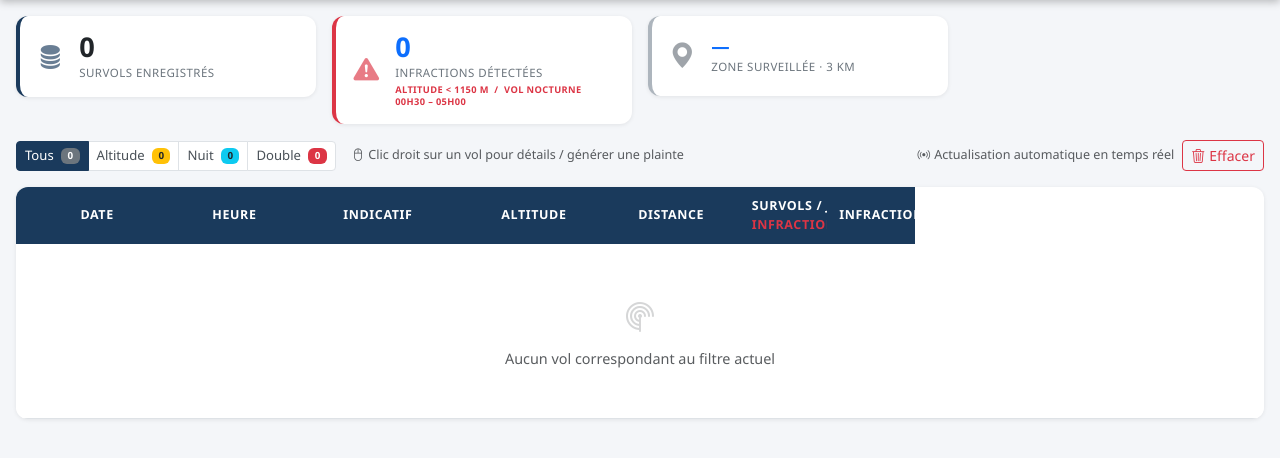
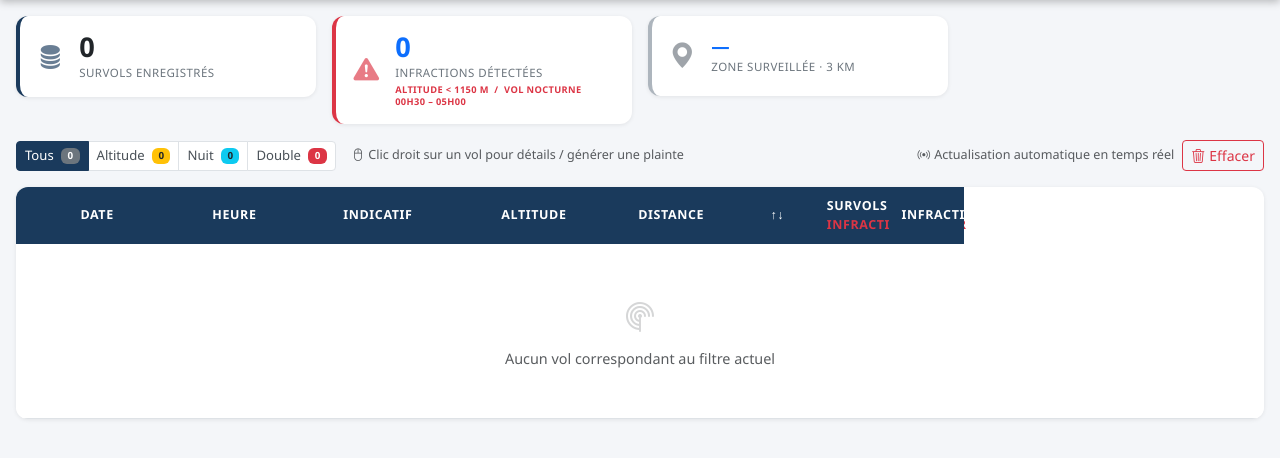
Before and after one commit to dcoldefy/RaspSurvAlerte, a Flask app: page / in a window 1280 px wide. Shown: the part 56-514 px from the top of the page. Run offline with Flask 3, Linux system fonts and the light colour scheme; the visitor is signed in with stand-in values (Sample User, id 1); data that the repository does not hold is empty; some libraries are stand-ins or nearby versions.

Commit message:
feat: colonne taux vertical ↑↓ [TEST] + cache-busting app.js
Co-Authored-By: Claude Sonnet 4.6 <noreply@anthropic.com>

```diff
--- a/scanner.py
+++ b/scanner.py
@@ -101,17 +101,18 @@ class Scanner:
         states = []
         for s in raw:
             states.append({
-                "icao":      (s[0] or "").strip(),
-                "indicatif": (s[1] or "").strip() or "-",
-                "pays":      s[2] or "-",
-                "lat":       s[6],
-                "lon":       s[5],
-                "alt_m":     int(s[7])       if s[7] is not None else None,
-                "alt_geo":   int(s[13])      if s[13] is not None else None,
-                "vitesse":   int(s[9] * 3.6) if s[9] is not None else None,
-                "cap":       int(s[10])      if s[10] is not None else None,
-                "au_sol":    1 if s[8] else 0,
-                "categorie": s[16] if len(s) > 16 else None,
+                "icao":        (s[0] or "").strip(),
+                "indicatif":   (s[1] or "").strip() or "-",
+                "pays":        s[2] or "-",
+                "lat":         s[6],
+                "lon":         s[5],
+                "alt_m":       int(s[7])       if s[7] is not None else None,
+                "alt_geo":     int(s[13])      if s[13] is not None else None,
+                "vitesse":     int(s[9] * 3.6) if s[9] is not None else None,
+                "cap":         int(s[10])      if s[10] is not None else None,
+                "au_sol":      1 if s[8] else 0,
+                "categorie":   s[16] if len(s) > 16 else None,
+                "taux_montee": int(s[11] * 196.85) if s[11] is not None else None,  # [TEST] m/s → fpm
             })
         return states, credits_remaining
 
@@ -131,18 +132,21 @@ class Scanner:
             # FR24 : altitude en pieds, vitesse en nœuds
             alt_m   = int(f.altitude * 0.3048) if f.altitude else None
             vitesse = int(f.ground_speed * 1.852) if f.ground_speed else None
+            # [TEST] vertical_speed en fpm (int) ou N/A si indisponible
+            taux = f.vertical_speed if isinstance(f.vertical_speed, (int, float)) else None
             states.append({
-                "icao":      icao,
-                "indicatif": (f.callsign or "").strip() or "-",
-                "pays":      "-",
-                "lat":       f.latitude,
-                "lon":       f.longitude,
-                "alt_m":     alt_m,
-                "alt_geo":   alt_m,
-                "vitesse":   vitesse,
-                "cap":       int(f.heading) if f.heading else None,
-                "au_sol":    1 if f.on_ground else 0,
-                "categorie": None,
+                "icao":        icao,
+                "indicatif":   (f.callsign or "").strip() or "-",
+                "pays":        "-",
+                "lat":         f.latitude,
+                "lon":         f.longitude,
+                "alt_m":       alt_m,
+                "alt_geo":     alt_m,
+                "vitesse":     vitesse,
+                "cap":         int(f.heading) if f.heading else None,
+                "au_sol":      1 if f.on_ground else 0,
+                "categorie":   None,
+                "taux_montee": taux,
             })
         return states, None
 
@@ -180,10 +184,11 @@ class Scanner:
                 if not icao:
                     continue
 
-                alt_m     = s["alt_m"]
-                vitesse   = s["vitesse"]
-                indicatif = s["indicatif"]
-                categorie = s["categorie"]
+                alt_m       = s["alt_m"]
+                vitesse     = s["vitesse"]
+                indicatif   = s["indicatif"]
+                categorie   = s["categorie"]
+                taux_montee = s.get("taux_montee")  # [TEST]
                 au_sol    = s["au_sol"]
 
                 if alt_m is not None and alt_m > 8000:
@@ -221,7 +226,8 @@ class Scanner:
 
                 if icao in active_flights:
                     flight = active_flights[icao]
-                    flight["last_seen"] = now_ts
+                    flight["last_seen"]   = now_ts
+                    flight["taux_montee"] = taux_montee  # [TEST]
                     if flight["has_infraction"]:
                         frozen += 1
                     else:
@@ -238,6 +244,7 @@ class Scanner:
                         "id":             db_id,
                         "has_infraction": bool(code_infr),
                         "last_seen":      now_ts,
+                        "taux_montee":    taux_montee,  # [TEST]
                     }
                     added += 1
 
--- a/server.py
+++ b/server.py
@@ -346,6 +346,9 @@ def api_survols():
     cfg_data = config.load()
     cfg_lat  = cfg_data.get("lat")
     cfg_lon  = cfg_data.get("lon")
+    # [TEST] taux_montee depuis les vols actifs en mémoire (non persisté en BDD)
+    active   = scanner.get_state().get("active_flights", {})
+    taux_map = {icao: af.get("taux_montee") for icao, af in active.items()}
     result   = []
     for r in rows:
         (date, heure, ts, icao24, indicatif, alt_m, alt_geo,
@@ -354,17 +357,18 @@ def api_survols():
         dist = distance_km(cfg_lat, cfg_lon, lat, lon)
         result.append({
             "date": date, "heure": heure, "icao24": icao24,
-            "indicatif":   indicatif,
-            "altitude_m":  alt_m,
-            "distance_km": round(dist, 1) if dist is not None else None,
-            "vitesse_kmh": vitesse,
-            "cap_deg":     cap,
-            "pays":        pays,
-            "infraction":  infraction or "",
-            "code":        code,
-            "css_class":   get_css_class(code),
-            "badge":       get_badge(code),
-            "seuil":       get_seuil_display(code, infraction or ""),
+            "indicatif":    indicatif,
+            "altitude_m":   alt_m,
+            "distance_km":  round(dist, 1) if dist is not None else None,
+            "vitesse_kmh":  vitesse,
+            "cap_deg":      cap,
+            "pays":         pays,
+            "infraction":   infraction or "",
+            "code":         code,
+            "css_class":    get_css_class(code),
+            "badge":        get_badge(code),
+            "seuil":        get_seuil_display(code, infraction or ""),
+            "taux_montee":  taux_map.get(icao24),  # [TEST] None pour vols historiques
         })
     return jsonify(result)
 
--- a/static/css/style.css
+++ b/static/css/style.css
@@ -325,20 +325,24 @@ body {
 #main-table th:nth-child(3)  { width: 14%; min-width: 100px; } /* Indicatif */
 #main-table th:nth-child(5)  { width: 11%; min-width:  80px; } /* Altitude  */
 #main-table th:nth-child(6)  { width: 11%; min-width:  80px; } /* Distance  */
-/* col 11 Infraction : prend l'espace restant (~42%) */
-#main-table th:nth-child(11) { min-width: 150px; }
+/* col 12 Infraction : prend l'espace restant (~42%) */
+#main-table th:nth-child(12) { min-width: 150px; }
 
 /* Colonnes masquées : ICAO24, Vitesse, Cap, Pays */
 #main-table th:nth-child(4),
 #main-table td:nth-child(4),
-#main-table th:nth-child(8),
-#main-table td:nth-child(8),
 #main-table th:nth-child(9),
 #main-table td:nth-child(9),
 #main-table th:nth-child(10),
-#main-table td:nth-child(10) {
+#main-table td:nth-child(10),
+#main-table th:nth-child(11),
+#main-table td:nth-child(11) {
   display: none;
 }
+
+/* [TEST] taux vertical montée/descente */
+.row-montee   { background-color: rgba(40, 167,  69, 0.06); }
+.row-descente { background-color: rgba(220,  53,  69, 0.06); }
 
 /* ── Responsive ─────────────────────────────────────────────────── */
 @media (max-width: 768px) {
--- a/static/js/app.js
+++ b/static/js/app.js
@@ -120,7 +120,7 @@ function updateTable() {
       if (filtered.length === 0) {
         tbody.innerHTML = `
           <tr>
-            <td colspan="11" class="text-center text-muted py-5">
+            <td colspan="12" class="text-center text-muted py-5">
               <i class="bi bi-radar fs-2 d-block mb-2 opacity-25"></i>
               Aucun vol correspondant au filtre actuel
             </td>
@@ -132,8 +132,15 @@ function updateTable() {
         const dcHtml  = r._rankInfr > 0
           ? `${r._rank}<br><span class="text-danger fw-semibold">${r._rankInfr}</span>`
           : `${r._rank}`;
+        // [TEST] colonne taux vertical
+        const tm = r.taux_montee;
+        const tmHtml = tm == null ? '—'
+          : tm > 0  ? `<span class="text-success">↑ ${tm}</span>`
+          : tm < 0  ? `<span class="text-danger">↓ ${Math.abs(tm)}</span>`
+          : '→ 0';
+        const tmClass = tm == null ? '' : tm > 0 ? ' row-montee' : tm < 0 ? ' row-descente' : '';
         return `
-          <tr class="${escHtml(r.css_class)}" data-code="${escHtml(r.code)}"
+          <tr class="${escHtml(r.css_class)}${tmClass}" data-code="${escHtml(r.code)}"
               data-date="${escHtml(r.date)}" data-heure="${escHtml(r.heure)}"
               data-indicatif="${escHtml(r.indicatif)}" data-icao24="${escHtml(r.icao24)}"
               data-altitude="${r.altitude_m != null ? r.altitude_m : ''}">
@@ -143,6 +150,7 @@ function updateTable() {
             <td class="text-muted small font-mono">${escHtml(r.icao24)}</td>
             <td class="text-end">${fmtAlt(r.altitude_m)}</td>
             <td class="text-end">${fmtDist(r.distance_km)}</td>
+            <td class="text-center small">${tmHtml}</td>
             <td class="text-center small">${dcHtml}</td>
             <td class="text-end">${fmtVal(r.vitesse_kmh, ' km/h')}</td>
             <td class="text-end">${fmtVal(r.cap_deg, '°')}</td>
--- a/templates/base.html
+++ b/templates/base.html
@@ -73,7 +73,7 @@
 
 
 <script src="https://cdn.jsdelivr.net/npm/bootstrap@5.3.3/dist/js/bootstrap.bundle.min.js"></script>
-<script src="{{ url_for('static', filename='js/app.js') }}"></script>
+<script src="{{ url_for('static', filename='js/app.js') }}?v={{ css_version }}"></script>
 {% block scripts %}{% endblock %}
 <script>
   if ('serviceWorker' in navigator) {
--- a/templates/index.html
+++ b/templates/index.html
@@ -95,6 +95,7 @@
         <th class="col-sortable" data-col="icao24">ICAO24</th>
         <th class="col-sortable text-end" data-col="altitude_m">Altitude</th>
         <th class="col-sortable text-end" data-col="distance_km">Distance</th>
+        <th class="text-center small" title="[TEST] Taux vertical FR24">↑↓</th>
         <th class="text-center small" style="white-space:nowrap;">survols / jour<br><span class="text-danger">infractions / jour</span></th>
         <th class="col-sortable text-end" data-col="vitesse_kmh">Vitesse</th>
         <th class="col-sortable text-end" data-col="cap_deg">Cap</th>
@@ -125,6 +126,7 @@
           <td class="text-muted small font-mono">{{ icao24 }}</td>
           <td class="text-end">{{ fmt_alt(alt_m) }}</td>
           <td class="text-end">{{ fmt_dist(distance_km(cfg.lat, cfg.lon, lat, lon)) }}</td>
+          <td class="text-center small">—</td>
           <td class="text-center small">{{ rank }}{% if rank_i > 0 %}<br><span class="text-danger fw-semibold">{{ rank_i }}</span>{% endif %}</td>
           <td class="text-end">{{ fmt_val(vitesse, ' km/h') }}</td>
           <td class="text-end">{{ fmt_val(cap, '°') }}</td>
@@ -142,7 +144,7 @@
         </tr>
       {% else %}
         <tr id="empty-row">
-          <td colspan="11" class="text-center text-muted py-5">
+          <td colspan="12" class="text-center text-muted py-5">
             <i class="bi bi-radar fs-2 d-block mb-2 opacity-25"></i>
             Aucun vol enregistré — le scanner démarre dans quelques instants
           </td>
```
